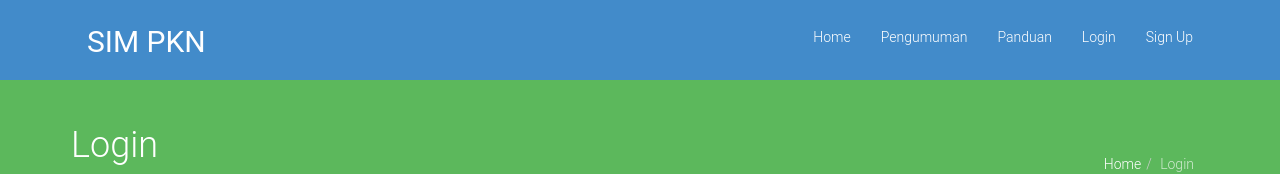
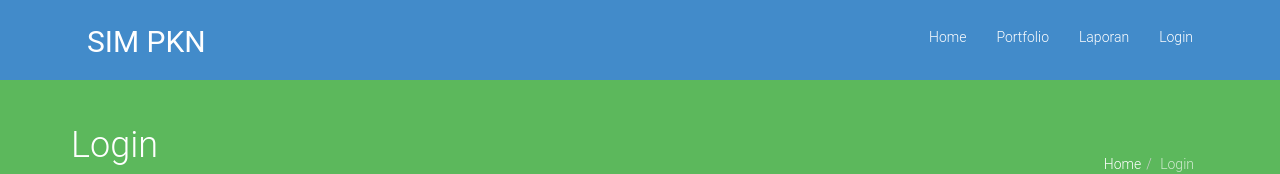
Before and after one commit to ayuubb/sim-pkn, a React (Create React App) app: page / in a window 1280 px wide. Shown: the top 174 px of the page. Built offline with nearby package versions, Linux system fonts and the light colour scheme.

Commit message:
update router

```diff
--- a/src/components/NavbarComp.jsx
+++ b/src/components/NavbarComp.jsx
@@ -1,33 +1,60 @@
 import React from 'react';
+import { Link } from 'react-router-dom'
 
 export default function NavbarComp() {
     return (
-    <header className="navbar navbar-inverse navbar-fixed-top wet-asphalt" role="banner">
-            <div className="container" style={{padding: '0px 32px'}}>
+        <header
+            className="navbar navbar-inverse navbar-fixed-top wet-asphalt"
+            role="banner"
+        >
+            <div className="container" style={{ padding: '0px 32px' }}>
                 <div className="navbar-header">
-                    <button type="button" className="navbar-toggle" data-toggle="collapse" data-target=".navbar-collapse">
+                    <button
+                        type="button"
+                        className="navbar-toggle"
+                        data-toggle="collapse"
+                        data-target=".navbar-collapse"
+                    >
                         <span className="sr-only">Toggle navigation</span>
                         <span className="fa fa-bars"></span>
                     </button>
-                    <a className="navbar-brand" href="https://simanta.umm.ac.id/~pkn_prod/">
-                        <h2 style={{marginTop:'10px'}}><i className="fa fa-home"></i> SIM PKN</h2>
+                    <a
+                        className="navbar-brand"
+                        href="https://simanta.umm.ac.id/~pkn_prod/"
+                    >
+                        <h2 style={{ marginTop: '10px' }}>
+                            <i className="fa fa-home"></i> SIM PKN
+                        </h2>
                     </a>
                 </div>
                 <div className="collapse navbar-collapse">
                     <ul className="nav navbar-nav navbar-right">
-                        <li><a href="https://simanta.umm.ac.id/~pkn_prod/index.php">Home</a></li>
-                        <li><a href="https://simanta.umm.ac.id/~pkn_prod/index.php/pengumuman">Pengumuman</a></li>
-                        <li><a href="https://simanta.umm.ac.id/~pkn_prod/index.php/panduan">Panduan</a></li>
+                        <li>
+                            <Link to="/">Home</Link>
+                        </li>
+                        {/* <li>
+                            <a href='/pengumuman'>
+                                Pengumuman
+                            </a>
+                        </li> */}
+                        <li>
+                            <Link to="/portfolio">Portfolio</Link>
+                        </li>
+                        <li>
+                            <Link to="/laporan">Laporan</Link>
+                        </li>
 
-                <li>
-                <a href="https://simanta.umm.ac.id/~pkn_prod/index.php/login" title="Login">Login</a>
-            </li>
-            <li><a href="https://simanta.umm.ac.id/~pkn_prod/index.php/registrasi">Sign Up</a></li>
-
+                        <li>
+                            <Link
+                                to="/login"
+                                title="Login"
+                            >
+                                Login
+                            </Link>
+                        </li>
                     </ul>
                 </div>
             </div>
-
-    </header>
+        </header>
     );
 }
```
